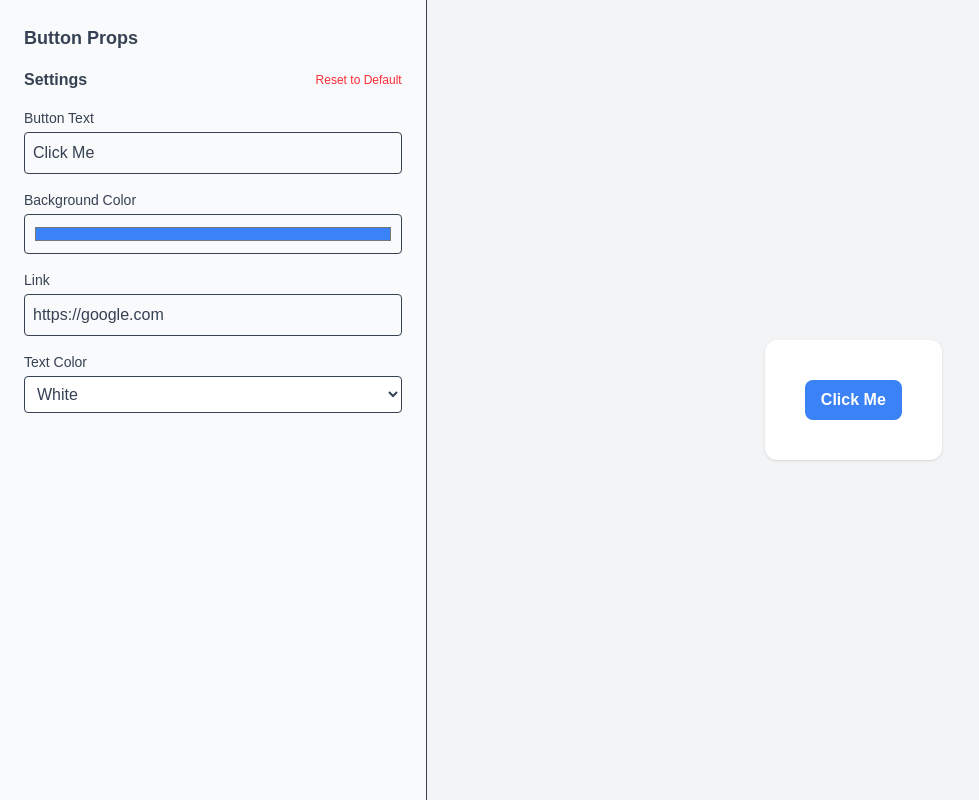
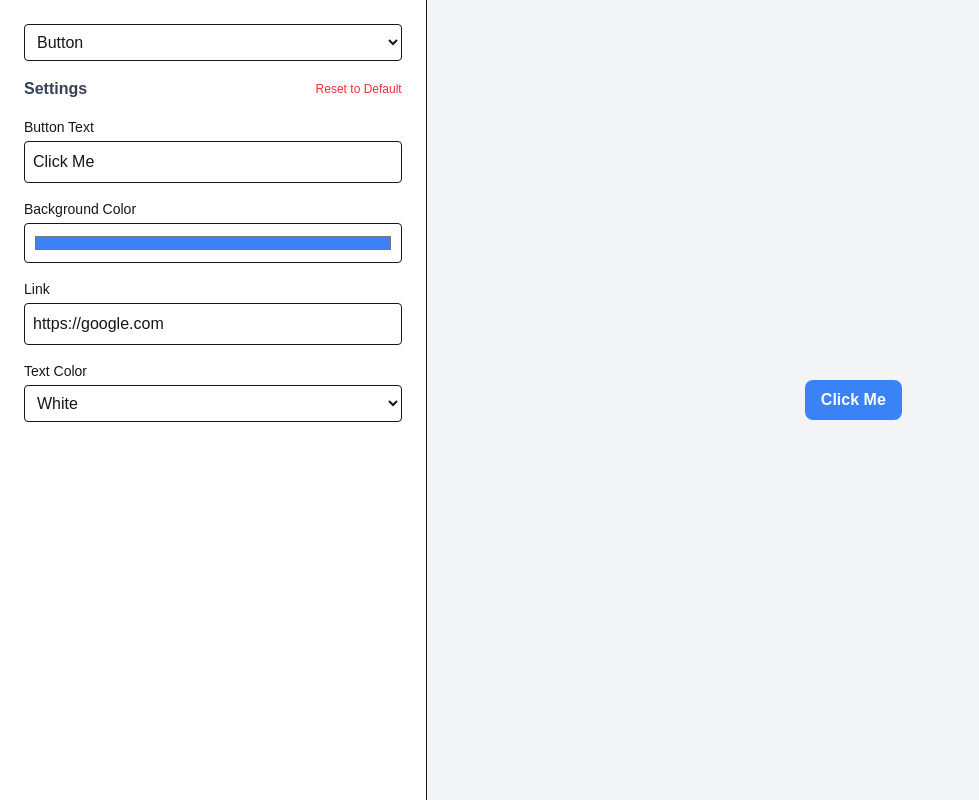
Before and after one commit to sitipolmalang/learn-next-v1, a Next.js app: page /editor in a window 1280 px wide. Shown: the whole page, without its empty margins (0-979 px from the left). Built offline with nearby package versions, Linux system fonts and the light colour scheme.

Commit message:
menambahkan optional edit (hero, card, button)

```diff
--- /dev/null
+++ b/app/components/editor/renderedMap.tsx
@@ -0,0 +1,9 @@
+import ButtonOne from '../ui/ButtonOne';
+import Card from '../ui/Card';
+import Hero from '../ui/Hero';
+
+export const rendererMap = {
+    button: ButtonOne,
+    card: Card,
+    hero: Hero,
+};
--- /dev/null
+++ b/app/components/editor/schemaMap.ts
@@ -0,0 +1,11 @@
+import { buttonSchema } from './schemas/button.schema';
+import { cardSchema } from './schemas/card.schema';
+import { heroSchema } from './schemas/hero.schema';
+
+export const schemaMap = {
+    button: buttonSchema,
+    card: cardSchema,
+    hero: heroSchema,
+};
+
+export type ComponentType = keyof typeof schemaMap;
--- /dev/null
+++ b/app/components/editor/schemas/card.schema.ts
@@ -0,0 +1,17 @@
+export const cardSchema = {
+    title: {
+        type: 'text',
+        label: 'Title',
+        defaultValue: 'Card Title',
+    },
+    description: {
+        type: 'text',
+        label: 'Description',
+        defaultValue: 'This is a card description',
+    },
+    backgroundColor: {
+        type: 'color',
+        label: 'Background',
+        defaultValue: '#ffffff',
+    },
+} as const;
--- /dev/null
+++ b/app/components/editor/schemas/hero.schema.ts
@@ -0,0 +1,22 @@
+export const heroSchema = {
+    heading: {
+        type: 'text',
+        label: 'Heading',
+        defaultValue: 'Hero Title',
+    },
+    subheading: {
+        type: 'text',
+        label: 'Subheading',
+        defaultValue: 'Hero subtitle text',
+    },
+    align: {
+        type: 'select',
+        label: 'Alignment',
+        defaultValue: 'center',
+        options: [
+            { value: 'left', label: 'Left' },
+            { value: 'center', label: 'Center' },
+            { value: 'right', label: 'Right' },
+        ],
+    },
+} as const;
--- a/app/components/ui/ButtonOne.tsx
+++ b/app/components/ui/ButtonOne.tsx
@@ -1,6 +1,6 @@
 
 export interface ButtonProps {
-    label: string;
+    label?: string;
     href?: string;
     color?: string;
     textColor?: string;
@@ -8,10 +8,10 @@ export interface ButtonProps {
 
 
 export default function ButtonOne({
-    label,
-    href,
+    label = 'Click Me',
+    href = 'https://google.com',
+    color = '#3b82f6',
     textColor = '#ffffff',
-    color = '#3b82f6',
 }: ButtonProps) {
     return (
         <a
--- /dev/null
+++ b/app/components/ui/Card.tsx
@@ -0,0 +1,21 @@
+type CardProps = {
+    title?: string;
+    description?: string;
+    backgroundColor?: string;
+};
+
+export default function Card({
+    title = 'Card Title',
+    description = 'This is a card description',
+    backgroundColor = '#ffffff',
+}: CardProps) {
+    return (
+        <div
+            className="w-72 p-6 rounded-xl shadow-sm border"
+            style={{ backgroundColor }}
+        >
+            <h3 className="text-lg font-bold mb-2">{title}</h3>
+            <p className="text-sm text-gray-600">{description}</p>
+        </div>
+    );
+}
--- /dev/null
+++ b/app/components/ui/Hero.tsx
@@ -0,0 +1,27 @@
+type HeroProps = {
+    heading?: string;
+    subheading?: string;
+    align?: 'left' | 'center' | 'right';
+};
+
+export default function Hero({
+    heading = 'Hero Title',
+    subheading = 'Hero subtitle text',
+    align = 'center',
+}: HeroProps) {
+    const alignClass =
+        align === 'left'
+            ? 'text-left items-start'
+            : align === 'right'
+            ? 'text-right items-end'
+            : 'text-center items-center';
+
+    return (
+        <section className="w-full max-w-xl p-10 bg-white rounded-xl shadow-sm">
+            <div className={`flex flex-col ${alignClass}`}>
+                <h1 className="text-3xl font-bold mb-3">{heading}</h1>
+                <p className="text-gray-600">{subheading}</p>
+            </div>
+        </section>
+    );
+}
--- a/app/editor/page.tsx
+++ b/app/editor/page.tsx
@@ -2,36 +2,43 @@
 
 import { useState } from 'react';
 import PropsEditor from '../components/editor/PropsEditor';
-import ButtonOne, { ButtonProps } from '../components/ui/ButtonOne';
-import { buttonSchema } from '../components/editor/schemas/button.schema';
+import { schemaMap, ComponentType } from '../components/editor/schemaMap';
+import { rendererMap } from '../components/editor/renderedMap';
 
 export default function EditorPage() {
-    const [buttonProps, setButtonProps] = useState<Partial<ButtonProps>>({
-        label: 'Click Me',
-        color: '#3b82f6',
-        href: 'https://google.com',
-        textColor: '#ffffff',
-    });
+    const [type, setType] = useState<ComponentType>('button');
+    const [props, setProps] = useState<Record<string, string>>({});
+
+    const schema = schemaMap[type];
+    const Component = rendererMap[type];
 
     return (
         <div className="flex h-screen">
-            <aside className="w-1/3 p-6 border-r bg-gray-50 text-gray-700 overflow-y-auto">
-                <h2 className="text-lg font-bold mb-4">Button Props</h2>
+            {/* Sidebar */}
+            <aside className="w-1/3 p-6 border-r space-y-4">
+                <select
+                    value={type}
+                    onChange={(e) => {
+                        setType(e.target.value as ComponentType);
+                        setProps({});
+                    }}
+                    className="w-full border p-2 rounded"
+                >
+                    <option value="button">Button</option>
+                    <option value="card">Card</option>
+                    <option value="hero">Hero</option>
+                </select>
 
                 <PropsEditor
-                    schema={buttonSchema}
-                    value={buttonProps}
-                    onChange={setButtonProps}
+                    schema={schema}
+                    value={props}
+                    onChange={setProps}
                 />
             </aside>
 
+            {/* Preview */}
             <main className="flex-1 flex items-center justify-center bg-gray-100">
-                <div className="p-10 bg-white rounded-xl shadow-sm">
-                    <ButtonOne
-                        {...buttonProps}
-                        label={buttonProps.label ?? 'Click Me'}
-                    />
-                </div>
+                <Component {...props} />
             </main>
         </div>
     );
```
